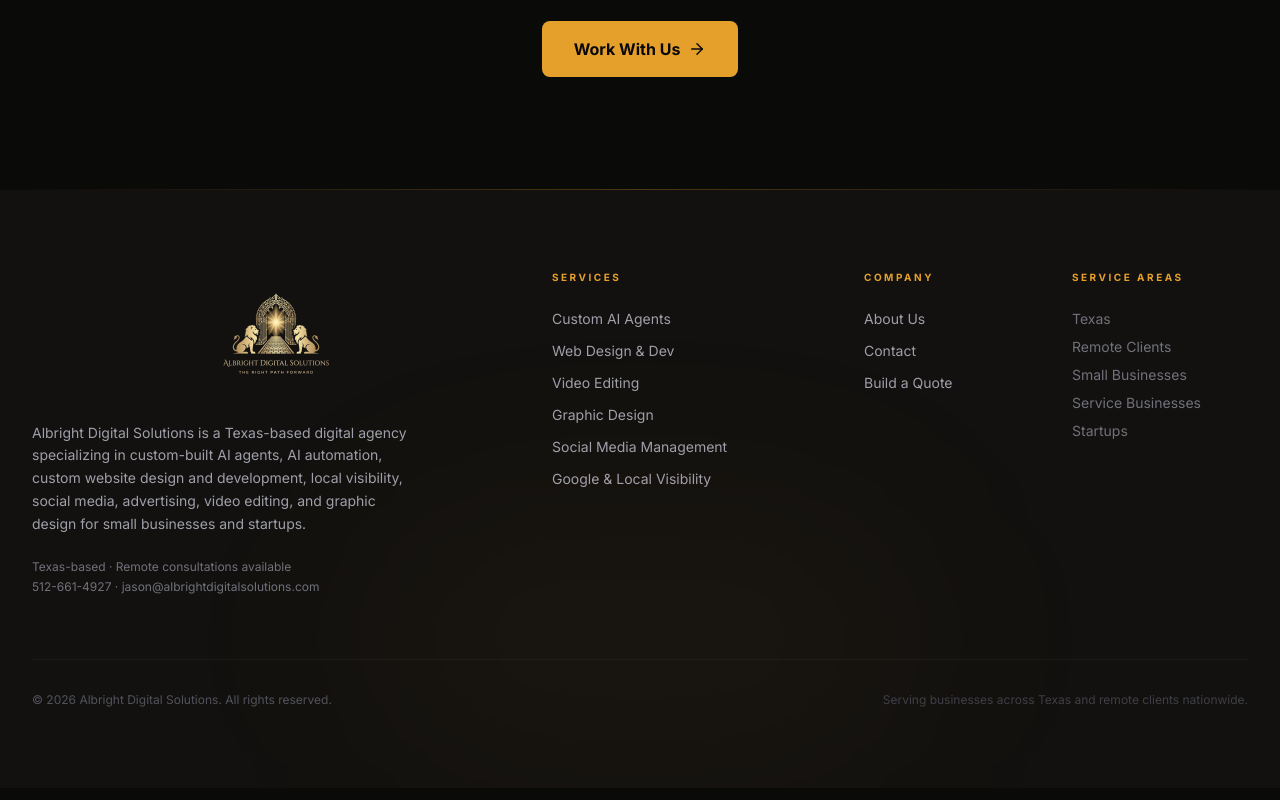
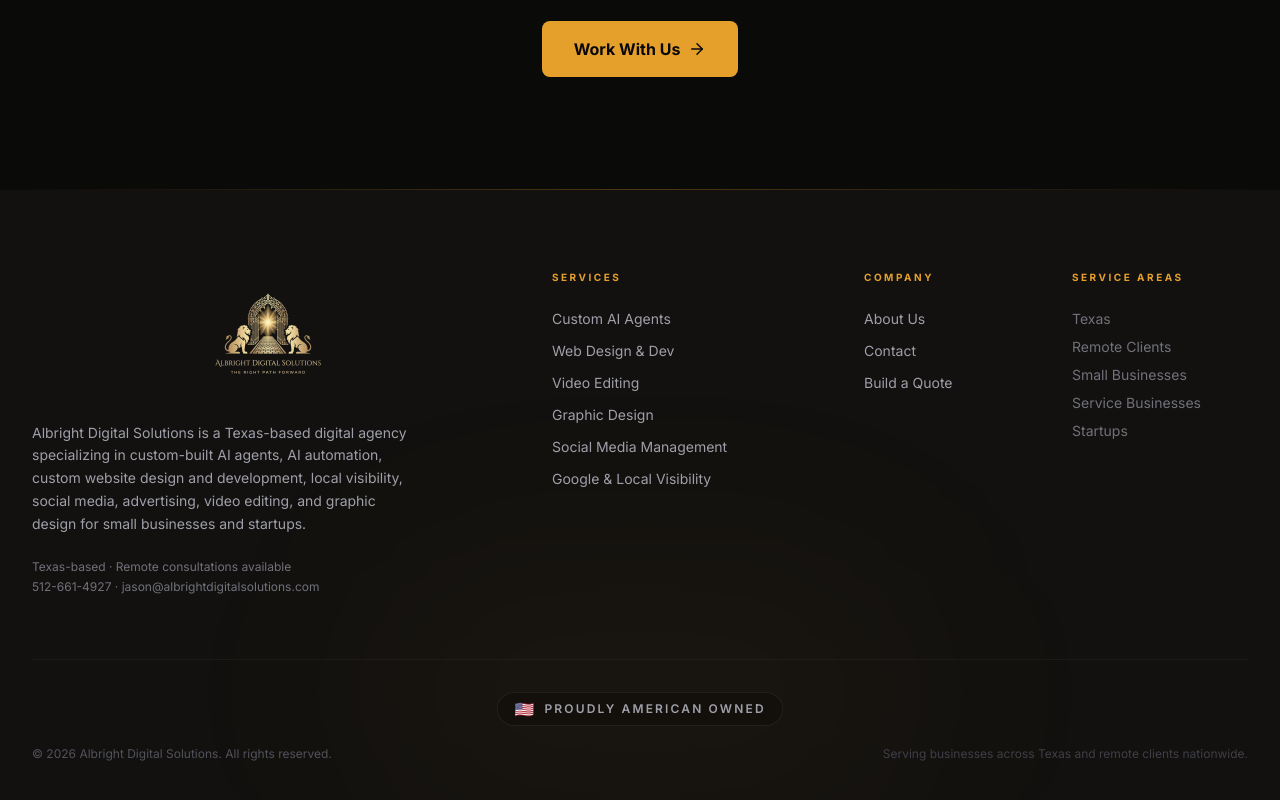
Before and after one commit to Albright-Digital-Solutions/albright-digital-solutions, a React (Vite) app: page /about in a window 1280 px wide. Shown: the part 4431-5231 px from the top of the page. Built offline with nearby package versions, Linux system fonts and the light colour scheme; a web font is replaced by a local one.

Commit message:
Add American owned footer badge

```diff
--- a/src/components/Footer.tsx
+++ b/src/components/Footer.tsx
@@ -18,7 +18,7 @@ export default function Footer() {
 
             {/* Brand column */}
             <div className="md:col-span-5 flex flex-col items-center md:items-start">
-              <Link to="/" className="inline-block mb-6 group self-center">
+              <Link to="/" className="inline-block mb-6 group self-center -translate-x-4 md:-translate-x-2">
                 <img
                   src="/Albright_Digital_Solutions_Logo.png"
                   alt="Albright Digital Solutions Logo"
@@ -93,13 +93,19 @@ export default function Footer() {
           </div>
 
           {/* Bottom bar */}
-          <div className="mt-16 pt-8 border-t border-[var(--color-brand-border)]/50 flex flex-col md:flex-row justify-between items-center gap-4">
+          <div className="mt-16 pt-8 border-t border-[var(--color-brand-border)]/50 flex flex-col items-center gap-5">
+            <div className="inline-flex items-center justify-center gap-2 rounded-full border border-[var(--color-brand-border)]/70 bg-black/20 px-4 py-2 text-xs font-semibold uppercase tracking-[0.18em] text-zinc-400">
+              <span aria-hidden="true" className="text-base leading-none">🇺🇸</span>
+              <span>Proudly American Owned</span>
+            </div>
+            <div className="flex flex-col md:flex-row justify-between items-center gap-4 w-full">
             <p className="text-xs text-zinc-600">
               &copy; {new Date().getFullYear()} {BUSINESS.name}. All rights reserved.
             </p>
             <p className="text-xs text-zinc-700">
               Serving businesses across Texas and remote clients nationwide.
             </p>
+            </div>
           </div>
         </div>
       </div>
```
